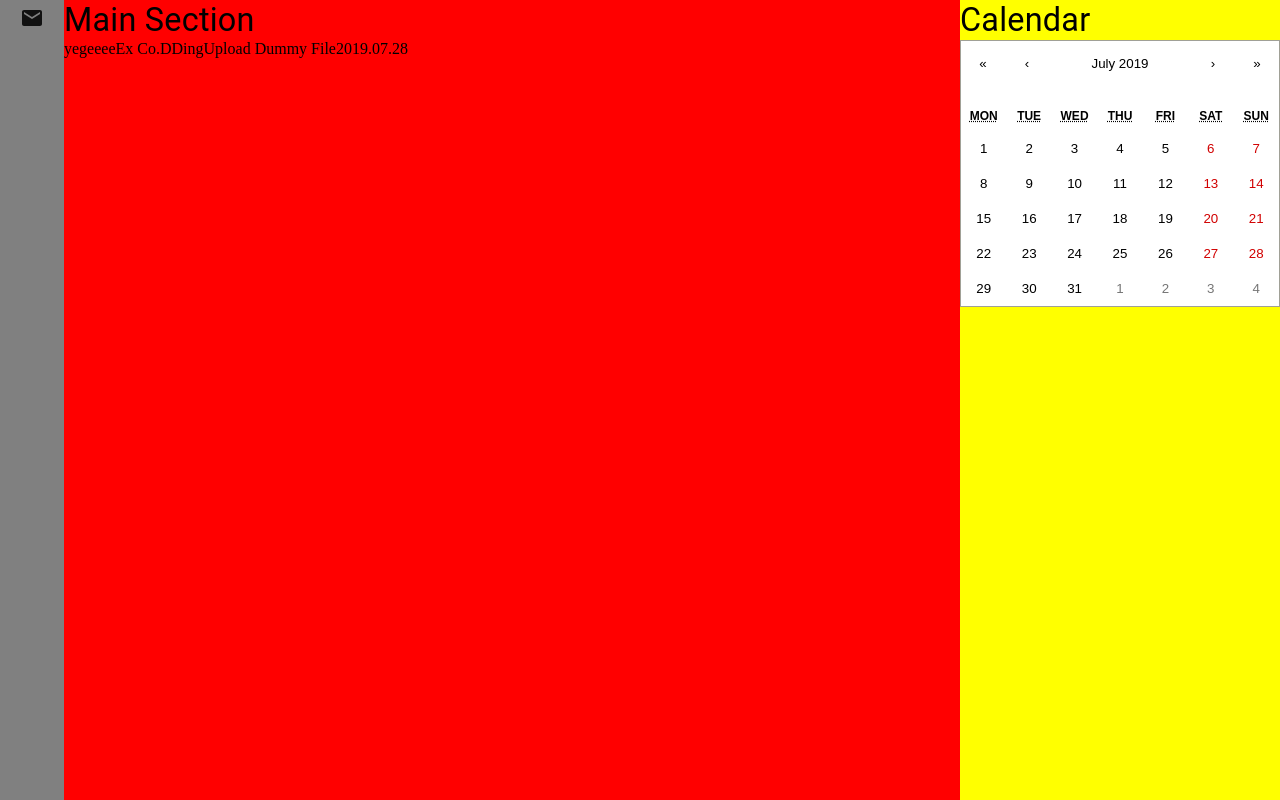
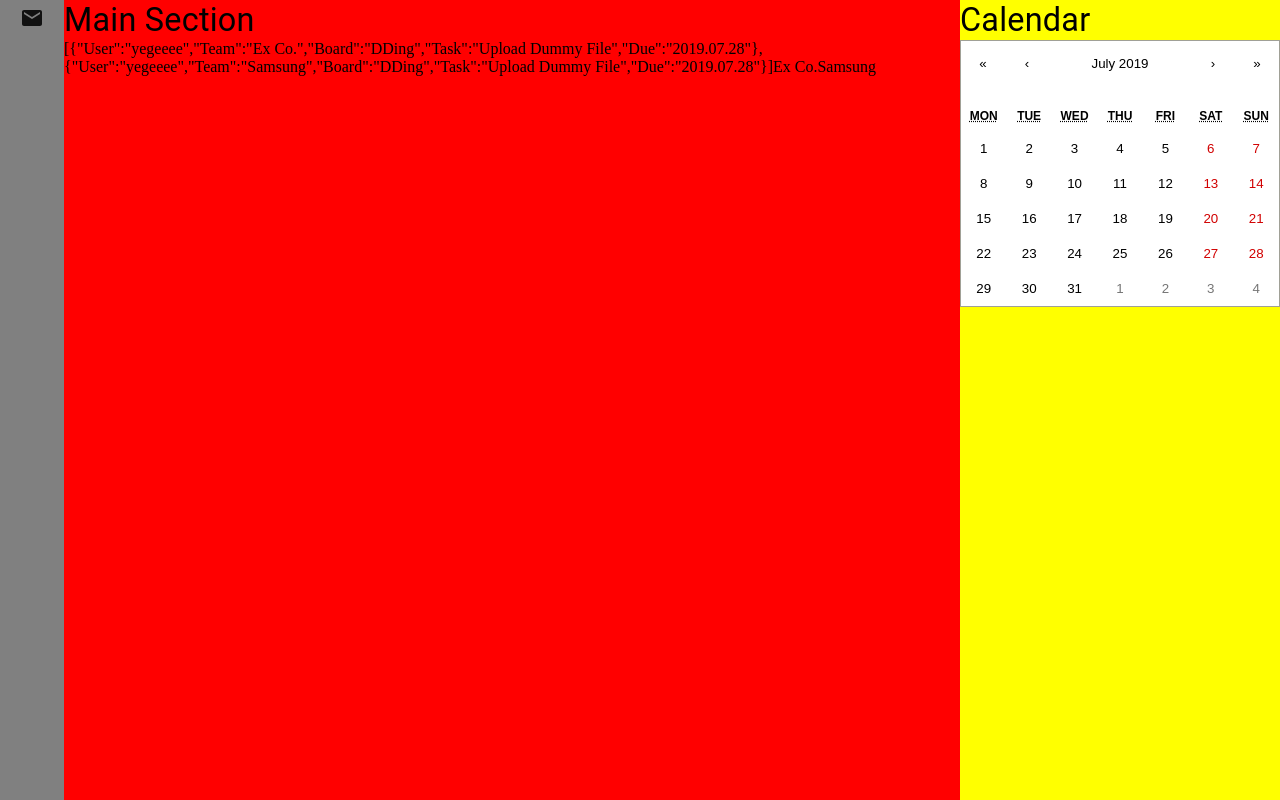
Before and after one commit to ex-co/dding, a React (Create React App) app: page / in a window 1280 px wide. Built offline with nearby package versions, Linux system fonts and the light colour scheme.

Commit message:
update DataManager (#1)

```diff
--- a/src/App/App.js
+++ b/src/App/App.js
@@ -2,7 +2,7 @@ import React from 'react';
 import Grid from '@material-ui/core/Grid';
 
 import CalendarSection from '../CalenderSection/Calendar';
-import DataManager from '../Manager/DataManager';
+import * as dm from '../Manager/DataManager';
 import TempDrawer from '../sidebar';
 import './App.css'
 
@@ -16,10 +16,16 @@ theme = responsiveFontSizes(theme);
 class App extends React.Component {
 
     state = {
-
+        user: "yegeeee"
     }
     _getContent = () => {
-        const tasks = DataManager();
+
+        const tasks = dm.default.getUserTask(this.state.user);
+        const teams = dm.default.getUserTeam(this.state.user);
+
+        console.log(tasks[0]);
+        console.log(tasks[1]);
+
         return (
             <Grid container className="gridContainer">
                 <Grid item className="dock">
@@ -29,11 +35,8 @@ class App extends React.Component {
                     <ThemeProvider theme={theme}>
                         <Typography variant="h4">Main Section</Typography>
                     </ThemeProvider>
-                    {tasks[0].User}
-                    {tasks[0].Team}
-                    {tasks[0].Board}
-                    {tasks[0].Task}
-                    {tasks[0].Due}
+                    {JSON.stringify(tasks)}
+                    {teams}
                 </Grid>
                 <Grid item className="calendarSection">
                     <ThemeProvider theme={theme}>
--- a/src/Manager/DataManager.js
+++ b/src/Manager/DataManager.js
@@ -1,9 +1,14 @@
-
-function DataManager() {
 const data = [
     {
         User: "yegeeee",
         Team: "Ex Co.",
+        Board: "DDing",
+        Task: "Upload Dummy File",
+        Due: "2019.07.28"
+    },
+    {
+        User: "yegeeee",
+        Team: "Samsung",
         Board: "DDing",
         Task: "Upload Dummy File",
         Due: "2019.07.28"
@@ -16,7 +21,30 @@ function DataManager() {
         Due: "2019.07.28"
     }
 ]
-    return data;
+
+function getUserTask(userName) {
+    const result = [];
+
+    data.forEach((item) => {
+
+        if(item.User == userName){
+            result.push(item);
+        }
+    });
+    return result;
 };
 
-export default DataManager;
+function getUserTeam(userName) {
+    const result = [];
+
+    data.forEach((item) => {
+        if(item.User == userName){
+            result.push(item.Team);
+        }
+    });
+
+    console.log(result);
+    return result;
+};
+
+export default {getUserTask, getUserTeam};
```
Lines whose indentation alone changed are shown as unchanged.
